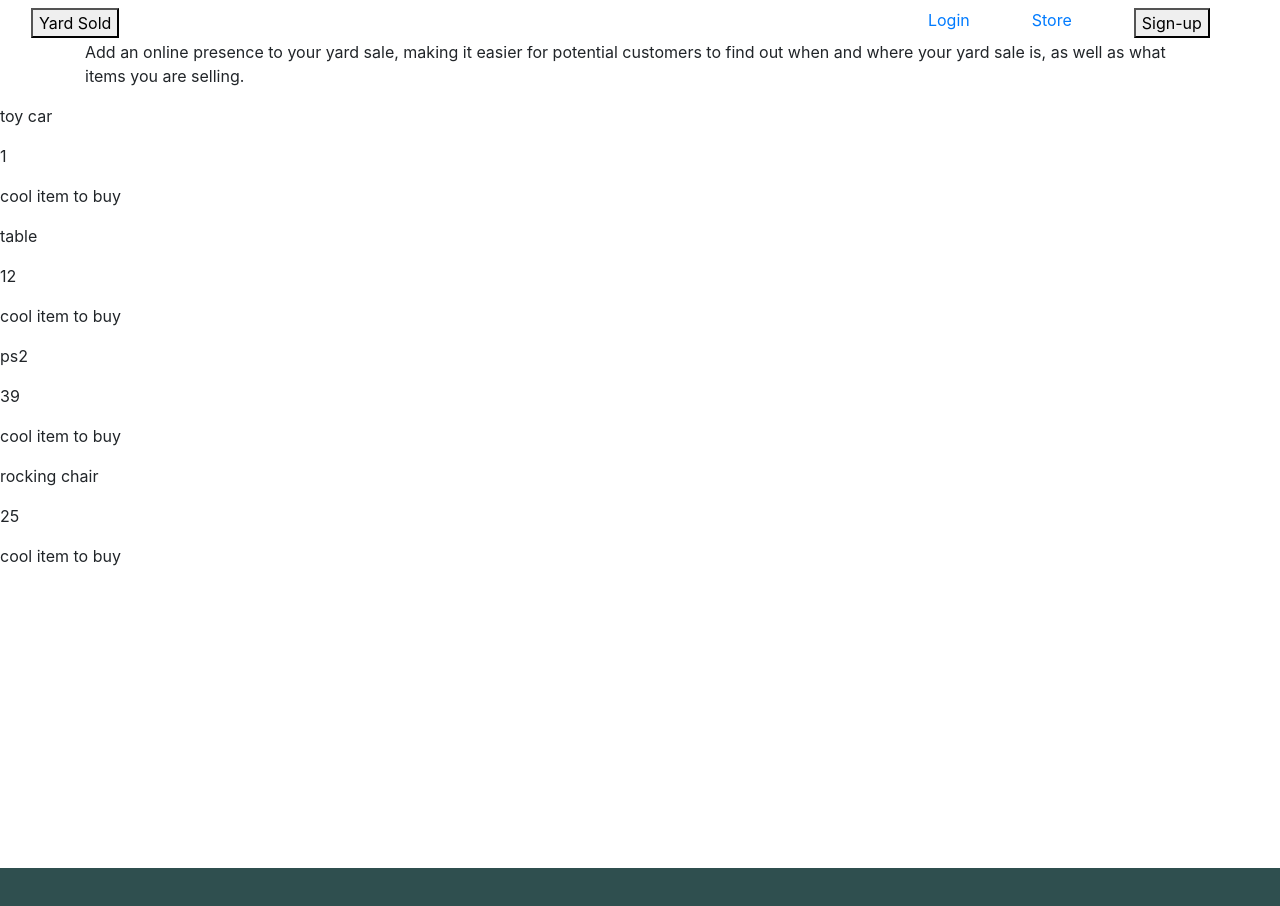
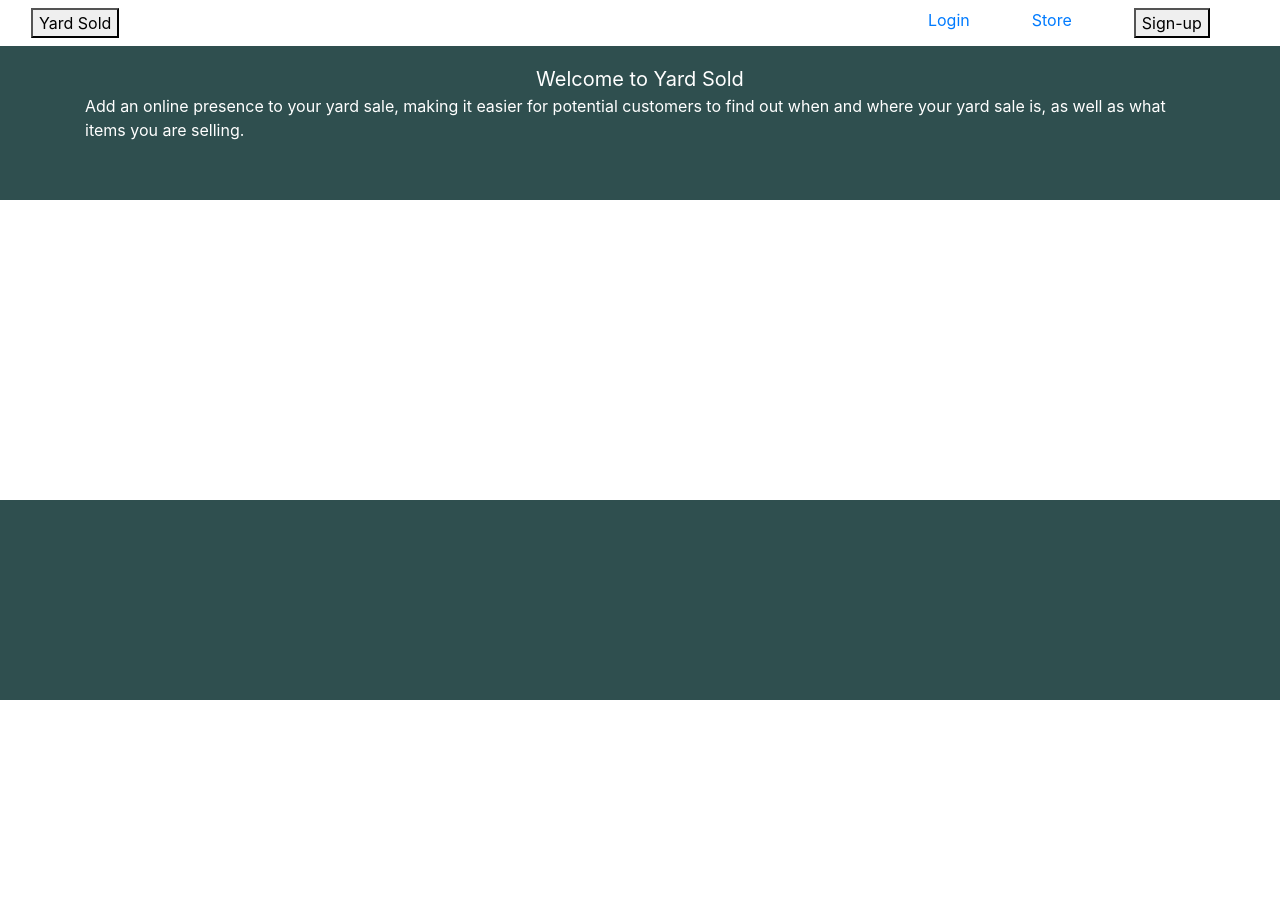
Before and after one commit to Kelel1/yard-sold-fe, a React (Create React App) app: page / in a window 1280 px wide. Shown: the top 906 px of the page. After the commit the page ends 800 px from the top, so only its background shows below. Built offline with nearby package versions, Linux system fonts and the light colour scheme.

Commit message:
revert to original ui for master branch

```diff
--- a/src/components/App.js
+++ b/src/components/App.js
@@ -1,10 +1,8 @@
-import React, { useState, useEffect } from "react";
-import { ApolloClient, HttpLink, InMemoryCache, gql } from "@apollo/client";
-import ItemList from "./ItemList";
+import React from "react";
+// import { ApolloClient, HttpLink, InMemoryCache, gql } from "@apollo/client";
 import Navbar from "./Nav";
 import Footer from "./Footer";
-import Login from "./Login";
-import { fetchAllItems } from "./../mock-api/fake-api-call";
+// import Login from "./Login";
 
 // const client = new ApolloClient({
 //   cache: new InMemoryCache(),
@@ -28,17 +26,10 @@ import { fetchAllItems } from "./../mock-api/fake-api-call";
 // });
 
 const App = () => {
-  const [items, setItems] = useState([]); // setting the local data
 
-  useEffect(() => {
-    fetchAllItems().then((data) => {
-      console.log(data);
-      return setItems(data);
-    }); // calling the API and settign the recived data
-  }, []);
 
   return (
-    <div className="">
+    <div>
       <Navbar />
       <div className="all">
         <p className="welcome">Welcome to Yard Sold</p>
@@ -49,9 +40,8 @@ const App = () => {
         </p>
       </div>
       {/* <Login /> */}
-      <ItemList items={items} />
       <Footer />
-      {/* <style jsx>{`
+      <style jsx>{`
         .all {
           background-color: #2f4f4f;
           color: white;
@@ -63,7 +53,7 @@ const App = () => {
           text-align: center;
           padding-top: 5%;
         }
-      `}</style> */}
+      `}</style>
     </div>
   );
 };
--- a/src/components/Nav.js
+++ b/src/components/Nav.js
@@ -1,4 +1,4 @@
-import React, { useState } from "react";
+import React from "react";
 import { Container, Row, Col, Nav } from "react-bootstrap";
 
 const Navbar = () => (
--- a/src/mock-api/fake-api-call.js
+++ /dev/null
@@ -1,7 +0,0 @@
-import data from "./mock.data.json";
-
-export const fetchAllItems = () => {
-  return new Promise((resolve, reject) => {
-    resolve(data.allItems);
-  });
-};
--- a/src/mock-api/mock.data.json
+++ /dev/null
@@ -1,23 +0,0 @@
-{
-  "allItems": [
-    {
-      "id": 0,
-      "name": "toy car",
-      "price": 1,
-      "description": "cool item to buy"
-    },
-    {
-      "id": 1,
-      "name": "table",
-      "price": 12,
-      "description": "cool item to buy"
-    },
-    { "id": 2, "name": "ps2", "price": 39, "description": "cool item to buy" },
-    {
-      "id": 3,
-      "name": "rocking chair",
-      "price": 25,
-      "description": "cool item to buy"
-    }
-  ]
-}
```
